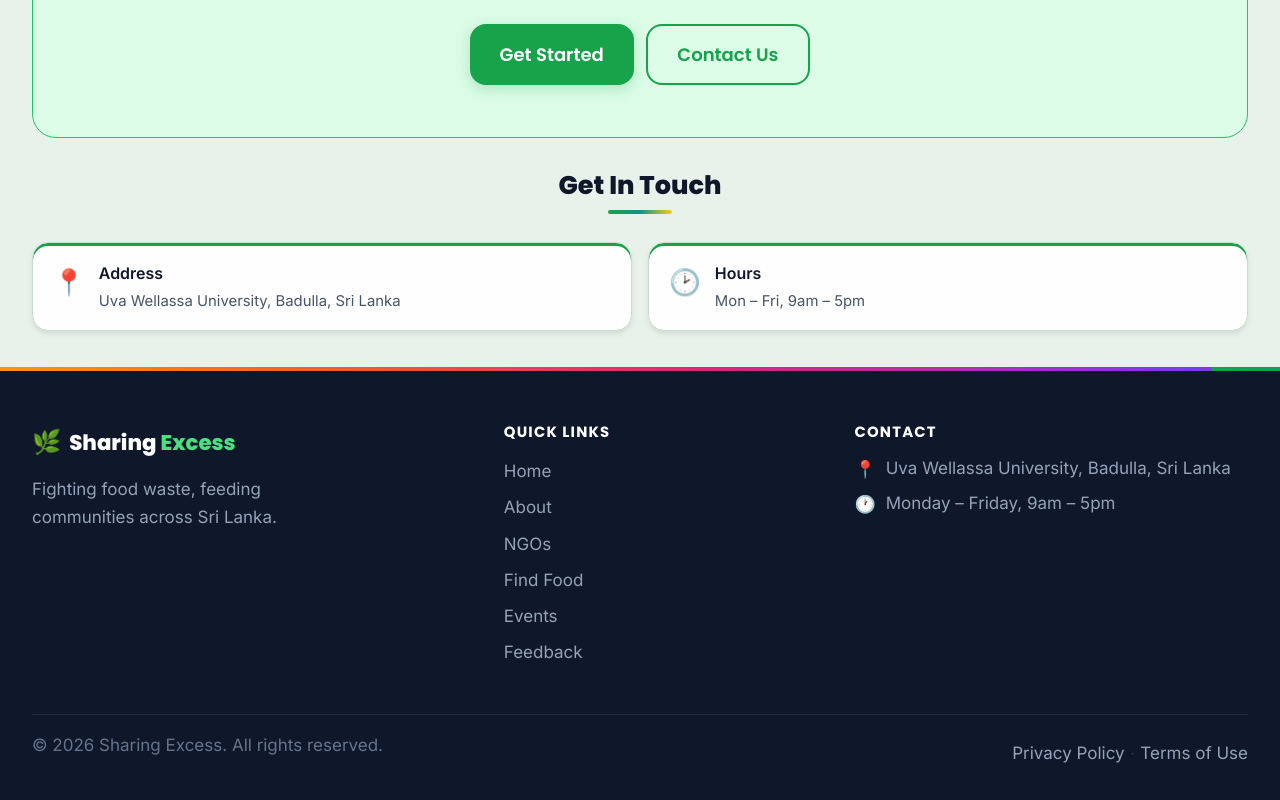
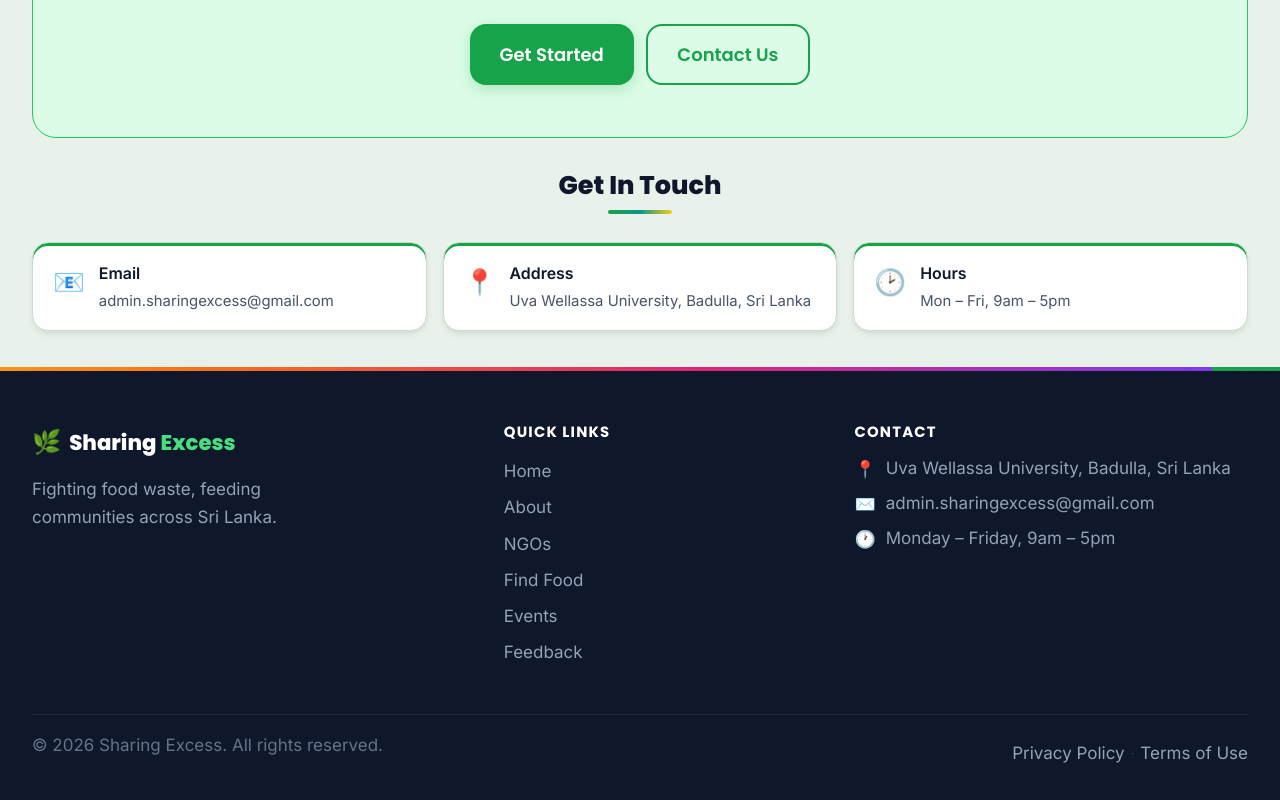
Before and after one commit to InduwaraIhalavithana/Sharing-Excess, a React (Vite) app in the folder frontend/: page /about in a window 1280 px wide. Shown: the part 3483-4283 px from the top of the page. Built offline with nearby package versions, Linux system fonts and the light colour scheme; no server answers.

Commit message:
Revert admin email removal: keep the website code unchanged (#17)

```diff
--- a/frontend/src/components/About.jsx
+++ b/frontend/src/components/About.jsx
@@ -244,6 +244,7 @@ export default function About() {
           <Reveal>
             <div className="about-contact">
               {[
+                { icon: '📧', label: tr('Email'),   value: 'admin.sharingexcess@gmail.com' },
                 { icon: '📍', label: tr('Address'), value: tr('Uva Wellassa University, Badulla, Sri Lanka') },
                 { icon: '🕑', label: tr('Hours'),   value: tr('Mon – Fri, 9am – 5pm') },
               ].map(c => (
--- a/frontend/src/components/Contact.jsx
+++ b/frontend/src/components/Contact.jsx
@@ -25,6 +25,7 @@ export default function Contact() {
         {/* Info strips */}
         <div className="contact-info-strip">
           {[
+            { icon: '📧', label: tr('Email'),   value: 'admin.sharingexcess@gmail.com', href: 'mailto:admin.sharingexcess@gmail.com' },
             { icon: '📍', label: tr('Address'), value: tr('Uva Wellassa University, Badulla, Sri Lanka'), href: null },
             { icon: '🕑', label: tr('Hours'),   value: tr('Mon – Fri, 9am – 5pm'),  href: null },
           ].map(c => (
--- a/frontend/src/components/Footer.jsx
+++ b/frontend/src/components/Footer.jsx
@@ -51,6 +51,10 @@ export default function Footer() {
                 <span>Uva Wellassa University, Badulla, Sri Lanka</span>
               </li>
               <li>
+                <span className="se-footer__contact-icon">✉️</span>
+                <a href="mailto:admin.sharingexcess@gmail.com" className="se-footer__link">admin.sharingexcess@gmail.com</a>
+              </li>
+              <li>
                 <span className="se-footer__contact-icon">🕐</span>
                 <span>{t('contact', 'hours_value')}</span>
               </li>
```
Also changed, not shown: 1 other file (tests, documents, lock files or other folders).
